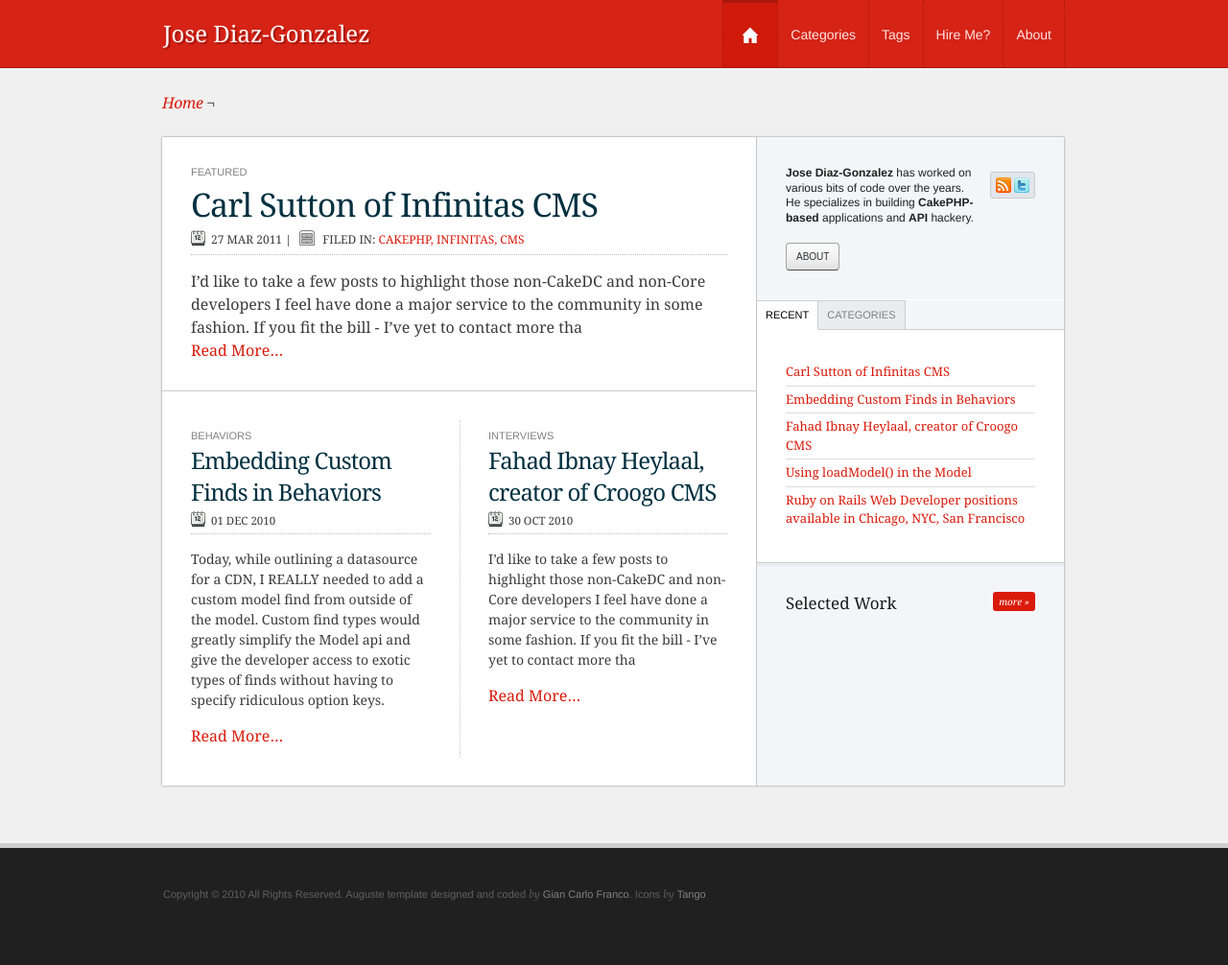
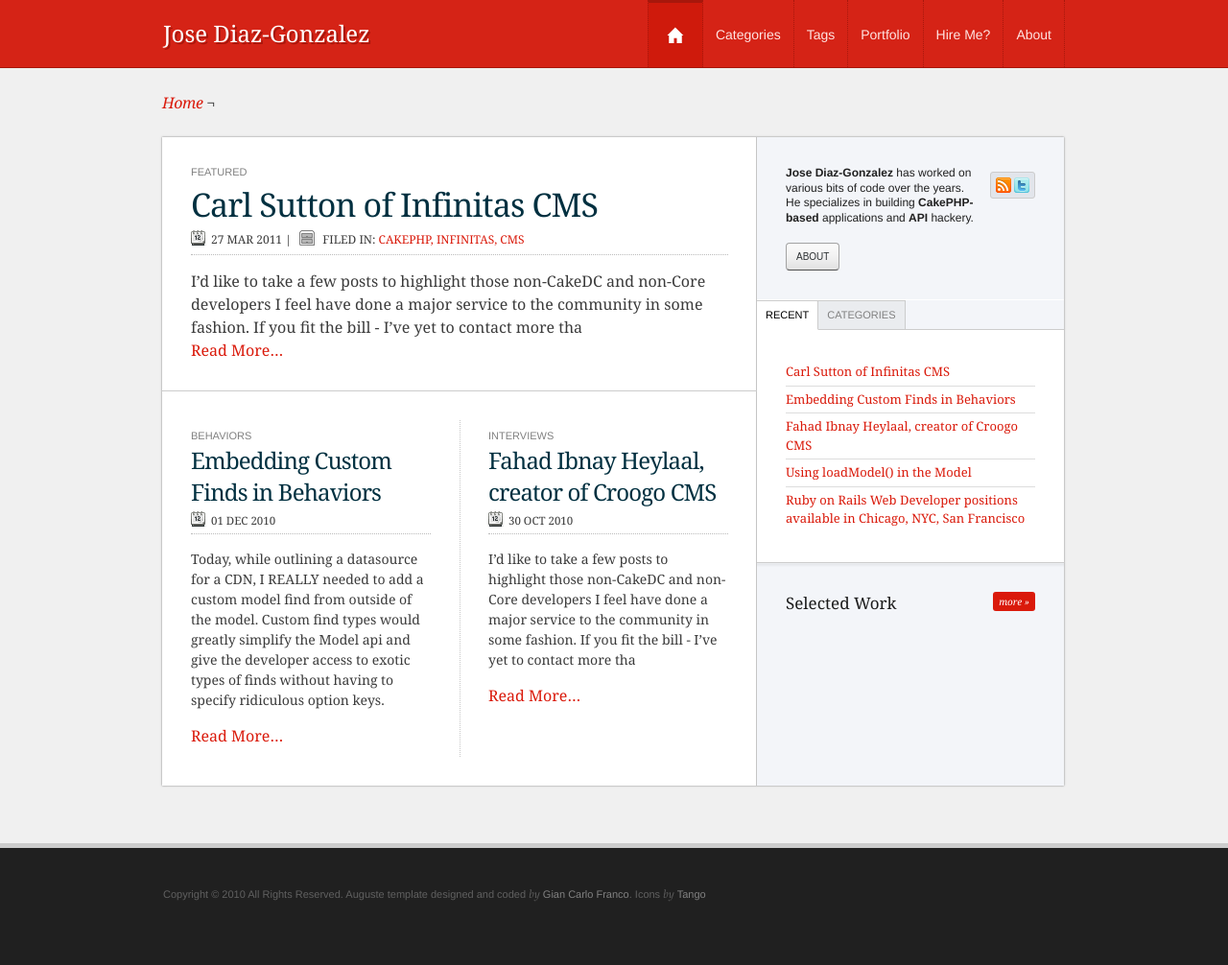
Before and after one commit to husayt/josediazgonzalez.com, a Jekyll site: the page built from index.html, in a window 1280 px wide. Shown: the whole page at 96% size. Built offline with Jekyll 4.4.1, drawn with Linux system fonts in a browser that asks for light colours; Markdown is read by kramdown in place of the engine named in the settings.

Commit message:
added portfolio to navigation

```diff
--- a/_includes/navigation.markdown
+++ b/_includes/navigation.markdown
@@ -3,6 +3,7 @@
 		<li><a class="current home" href="/">Home</a></li>
 		<li><a href="/categories/">Categories</a></li>
 		<li><a href="/tags/">Tags</a></li>
+		<li><a href="/portfolio/">Portfolio</a></li>
 		<li><a href="/hire-me/">Hire Me?</a></li>
 		<li><a href="/about/">About</a></li>
 	</ul>
```
